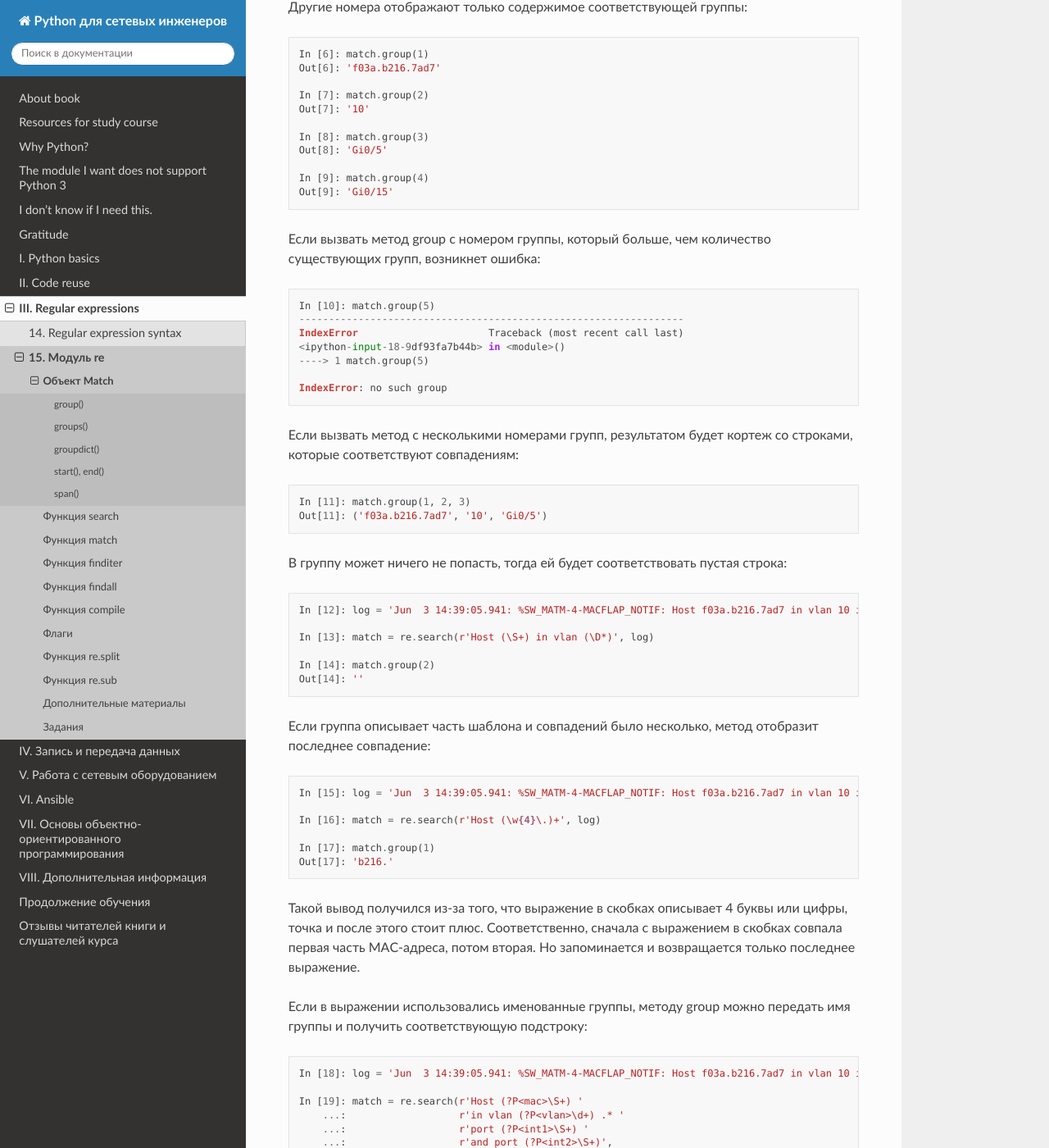
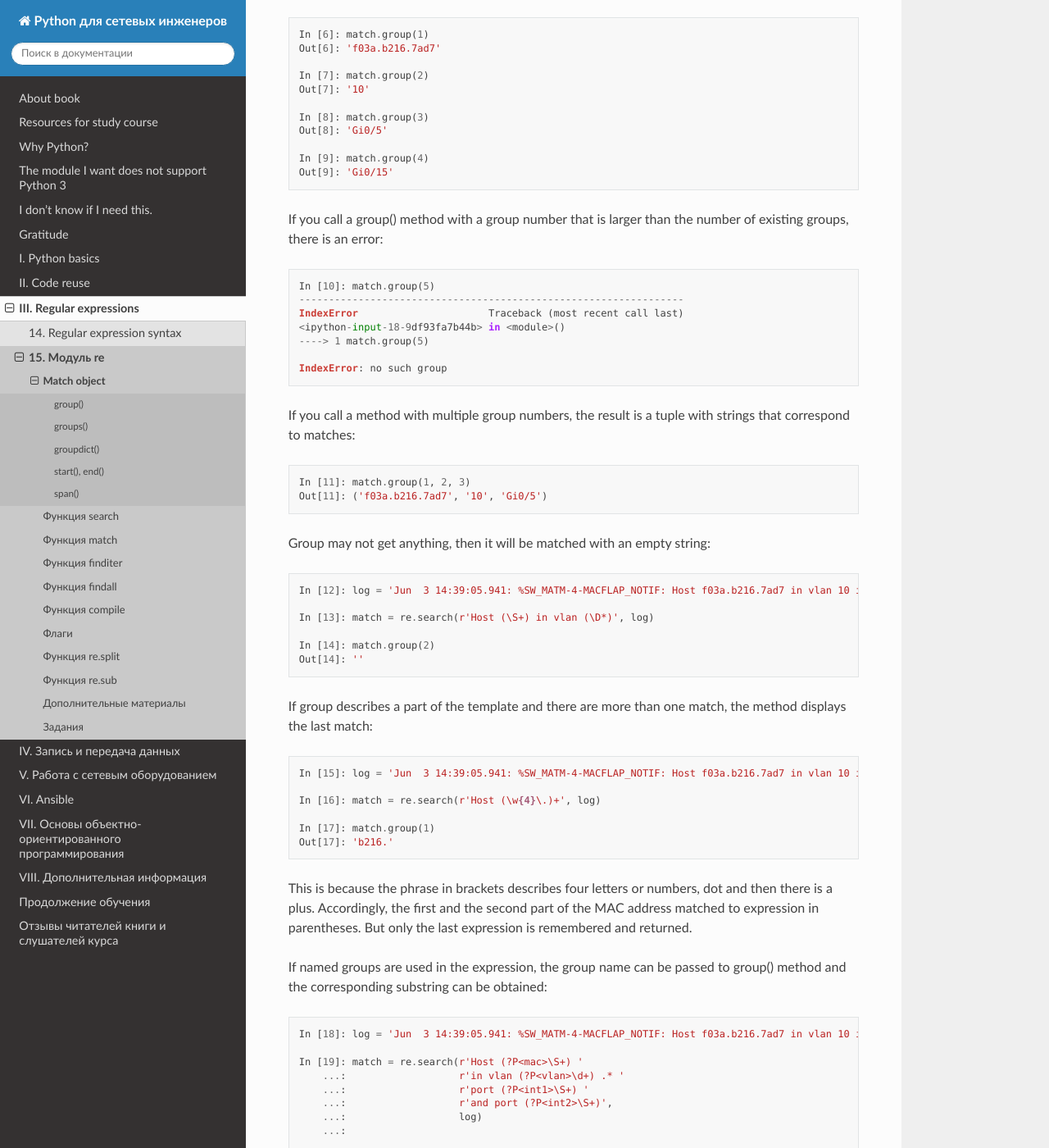
Before and after one commit to Aidar5/nattoeng, a Sphinx documentation site: the page built from docs/source/book/15_module_re/match_object.rst, in a window 1280 px wide and 1400 px high, scrolled down 1088 px. Shown: the whole window at 82% size. Built offline with Sphinx 7.4.7 and the Read the Docs theme 2.0.0, drawn with Linux system fonts in a browser that asks for light colours; pages that are not in the unit, such as notebooks, are missing from menus; some of the changed text lies outside the part shown.

Commit message:
Update match_object.rst

```diff
--- a/docs/source/book/15_module_re/match_object.rst
+++ b/docs/source/book/15_module_re/match_object.rst
@@ -1,16 +1,15 @@
-Объект Match
+Match object
 ------------
 
-В модуле re несколько функций возвращают объект Match, если было найдено
-совпадение:
+In **re** module, several functions return Match object if a match is found:
 
 * search
 * match
-* finditer возвращает итератор с объектами Match
+* finditer - returns an iterator with Match objects
 
-В этом подразделе рассматриваются методы объекта Match.
+This subsection deals with the methods of the Match object.
 
-Пример объекта Match:
+Example of a Match object:
 
 .. code:: python
 
@@ -21,31 +20,28 @@
     In [3]: match
     Out[3]: <_sre.SRE_Match object; span=(47, 124), match='Host f03a.b216.7ad7 in vlan 10 is flapping betwee>'
 
-Вывод в 3 строке просто отображает информацию об объекте. Поэтому не
-стоит полагаться на то, что отображается в части match, так как
-отображаемая строка обрезается по фиксированному количеству знаков.
+The 3rd line output simply displays information about the object. Therefore, it is not necessary to rely on what is displayed in the match part, as the displayed line is cut by a fixed number of characters.
 
 group()
 ^^^^^^^
 
-Метод group возвращает подстроку, которая совпала с выражением или с
-выражением в группе.
+The group() method returns a substring that matches an expression or an expression in a group.
 
-Если метод вызывается без аргументов, отображается вся подстрока:
+If method is called without arguments, the whole substring is displayed:
 
 .. code:: python
 
     In [4]: match.group()
     Out[4]: 'Host f03a.b216.7ad7 in vlan 10 is flapping between port Gi0/5 and port Gi0/15'
 
-Аналогичный вывод возвращает группа 0:
+The same result returns group 0:
 
 .. code:: python
 
     In [5]: match.group(0)
     Out[5]: 'Host f03a.b216.7ad7 in vlan 10 is flapping between port Gi0/5 and port Gi0/15'
 
-Другие номера отображают только содержимое соответствующей группы:
+Other numbers show only the contents of the relevant group:
 
 .. code:: python
 
@@ -61,8 +57,7 @@ group()
     In [9]: match.group(4)
     Out[9]: 'Gi0/15'
 
-Если вызвать метод group с номером группы, который больше, чем
-количество существующих групп, возникнет ошибка:
+If you call a group() method with a group number that is larger than the number of existing groups, there is an error:
 
 .. code:: python
 
@@ -74,16 +69,14 @@ group()
 
     IndexError: no such group
 
-Если вызвать метод с несколькими номерами групп, результатом будет
-кортеж со строками, которые соответствуют совпадениям:
+If you call a method with multiple group numbers, the result is a tuple with strings that correspond to matches:
 
 .. code:: python
 
     In [11]: match.group(1, 2, 3)
     Out[11]: ('f03a.b216.7ad7', '10', 'Gi0/5')
 
-В группу может ничего не попасть, тогда ей будет соответствовать пустая
-строка:
+Group may not get anything, then it will be matched with an empty string:
 
 .. code:: python
 
@@ -94,8 +87,7 @@ group()
     In [14]: match.group(2)
     Out[14]: ''
 
-Если группа описывает часть шаблона и совпадений было несколько, метод
-отобразит последнее совпадение:
+If group describes a part of the template and there are more than one match, the method displays the last match:
 
 .. code:: python
 
@@ -106,13 +98,9 @@ group()
     In [17]: match.group(1)
     Out[17]: 'b216.'
 
-Такой вывод получился из-за того, что выражение в скобках описывает 4
-буквы или цифры, точка и после этого стоит плюс. Соответственно, сначала с
-выражением в скобках совпала первая часть MAC-адреса, потом вторая. Но
-запоминается и возвращается только последнее выражение.
+This is because the phrase in brackets describes four letters or numbers, dot and then there is a  plus. Accordingly, the first and the second part of the MAC address matched to expression in parentheses. But only the last expression is remembered and returned.
 
-Если в выражении использовались именованные группы, методу group можно
-передать имя группы и получить соответствующую подстроку:
+If named groups are used in the expression, the group name can be passed to group() method and the corresponding substring can be obtained:
 
 .. code:: python
 
@@ -131,7 +119,7 @@ group()
     In [21]: match.group('int2')
     Out[21]: 'Gi0/15'
 
-При этом группы доступны и по номеру:
+Groups are also available via number:
 
 .. code:: python
 
@@ -144,8 +132,7 @@ group()
 groups()
 ^^^^^^^^
 
-Метод groups() возвращает кортеж со строками, в котором элементы - это
-те подстроки, которые попали в соответствующие группы:
+The group() method returns a tuple with strings in which the elements are those substrings that fall into the respective groups:
 
 .. code:: python
 
@@ -161,11 +148,9 @@ groups()
     In [26]: match.groups()
     Out[26]: ('f03a.b216.7ad7', '10', 'Gi0/5', 'Gi0/15')
 
-У метода groups есть опциональный параметр - default. Он срабатывает в
-ситуации, когда все, что попадает в группу, опционально.
+The group method has an optional parameter  - default. It works when anything that comes into the group is optional.
 
-Например, при такой строке, совпадение будет и в первой группе, и во
-второй:
+For example, with this line, the match will be in both the first group and the second:
 
 .. code:: python
 
@@ -176,9 +161,7 @@ groups()
     In [28]: match.groups()
     Out[28]: ('100', 'aab1')
 
-Если же в строке нет ничего после пробела, в группу ничего не попадет.
-Но совпадение будет, так как в регулярном выражении описано, что группа
-опциональна:
+If there is nothing in the line after the space, nothing will get into the group. But the match will be because it is stated in regular expression that the group is optional:
 
 .. code:: python
 
@@ -189,9 +172,9 @@ groups()
     In [32]: match.groups()
     Out[32]: ('100', None)
 
-Соответственно, для второй группы значением будет None.
+Accordingly, for the second group, the value is None.
 
-Если передать методу groups значение default, оно будет возвращаться вместо None:
+If group() method is given a default value, it will be returned instead of None:
 
 .. code:: python
 
@@ -208,8 +191,7 @@ groups()
 groupdict()
 ^^^^^^^^^^^
 
-Метод groupdict возвращает словарь, в котором ключи - имена групп, а
-значения - соответствующие строки:
+The groupdict() method returns a dictionary in which the keys are group names and the values are corresponding lines:
 
 .. code:: python
 
@@ -228,11 +210,9 @@ groupdict()
 start(), end()
 ^^^^^^^^^^^^^^
 
-Методы start и end возвращают индексы начала и конца совпадения с
-регулярным выражением.
+start() and end() methods return indexes of the beginning and end of the match of regular expression.
 
-Если методы вызываются без аргументов, они возвращают индексы для всего
-совпадения:
+If the methods are called without arguments, they return indexes for whole match:
 
 .. code:: python
 
@@ -249,8 +229,7 @@ start(), end()
     In [45]: line[match.start():match.end()]
     Out[45]: '10     aab1.a1a1.a5d3    FastEthernet0/1'
 
-Методам можно передавать номер или имя группы. Тогда они возвращают
-индексы для этой группы:
+You can transfer number or name of the group to methods. Then they return the indexes for this group:
 
 .. code:: python
 
@@ -263,7 +242,7 @@ start(), end()
     In [48]: line[match.start(2):match.end(2)]
     Out[48]: 'aab1.a1a1.a5d3'
 
-Аналогично для именованных групп:
+Similarly for named groups:
 
 .. code:: python
 
@@ -285,10 +264,9 @@ start(), end()
 span()
 ^^^^^^
 
-Метод span возвращает кортеж с индексом начала и конца подстроки. Он
-работает аналогично методам start, end, но возвращает пару чисел.
+The span() method returns a tuple with an index of the beginning and end of substring. It works in a similar way to start() and end() methods, but returns a pair of numbers.
 
-Без аргументов метод span возвращает индексы для всего совпадения:
+Without arguments span() returns indexes for whole match:
 
 .. code:: python
 
@@ -299,7 +277,7 @@ span()
     In [55]: match.span()
     Out[55]: (2, 42)
 
-Но ему также можно передать номер группы:
+But you can also pass number of the group:
 
 .. code:: python
 
@@ -310,7 +288,7 @@ span()
     In [58]: match.span(2)
     Out[58]: (9, 23)
 
-Аналогично для именованных групп:
+Similarly for named groups:
 
 .. code:: python
 
```
